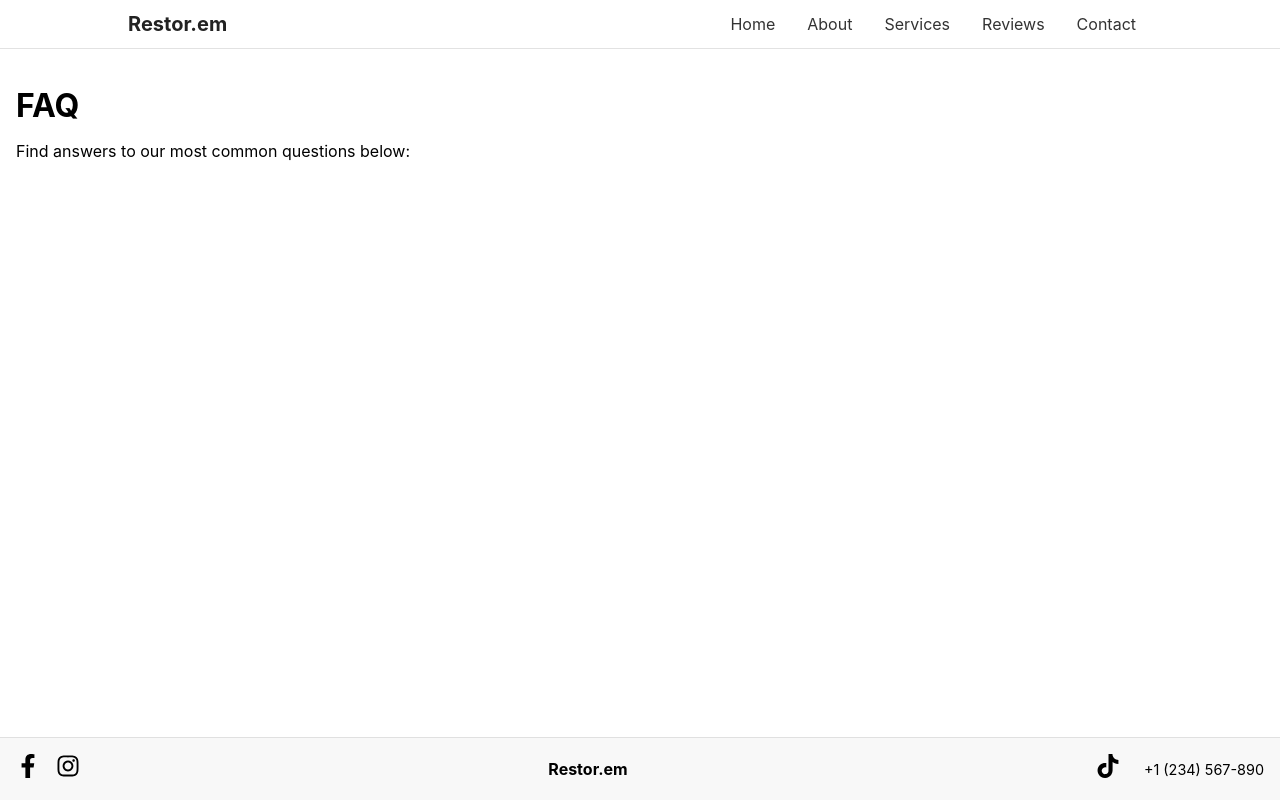
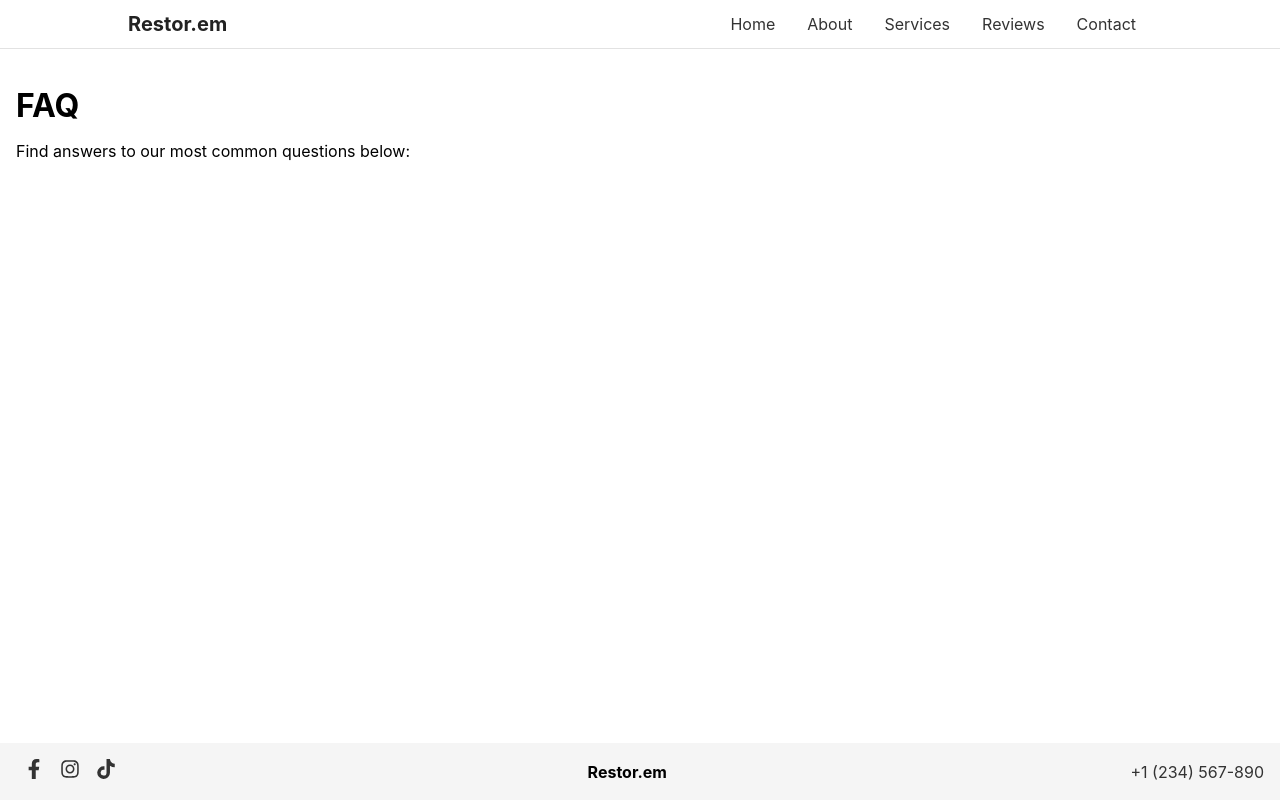
Before and after one commit to usmanAfzalKhan/car-mods-restorem, a React (Create React App) app: page /faq in a window 1280 px wide. Built offline with nearby package versions, Linux system fonts and the light colour scheme; no server answers.

Commit message:
fix: give Footer valid hrefs for accessibility (facebook, instagram, tiktok, tel)

```diff
--- a/src/components/Footer.css
+++ b/src/components/Footer.css
@@ -1,33 +1,23 @@
+/* src/components/Footer.css */
 .site-footer {
   display: flex;
+  justify-content: space-between;
   align-items: center;
-  justify-content: space-between;
   padding: 1rem;
-  background: #f8f8f8;
-  border-top: 1px solid #e0e0e0;
+  background: #f5f5f5;
 }
 
-.footer-left,
-.footer-right {
-  display: flex;
-  align-items: center;
-  gap: 1rem;
+.footer__social a {
+  margin: 0 0.5rem;
+  font-size: 1.25rem;
+  color: #333;
 }
 
-.footer-icon {
-  font-size: 1.5rem;
-  color: inherit;
+.footer__logo {
+  font-weight: bold;
+}
+
+.footer__contact a {
+  color: #333;
   text-decoration: none;
 }
-
-.footer-center {
-  font-weight: bold;
-  font-size: 1rem;
-}
-
-.footer-phone {
-  margin-left: 0.5rem;
-  font-size: 0.9rem;
-  color: inherit;
-  text-decoration: none;
-}
--- a/src/components/Footer.jsx
+++ b/src/components/Footer.jsx
@@ -1,31 +1,44 @@
+// src/components/Footer.jsx
 import React from 'react';
-import { FaFacebookF, FaInstagram } from 'react-icons/fa';
-import { SiTiktok } from 'react-icons/si';
+import { FaFacebookF, FaInstagram, FaTiktok } from 'react-icons/fa';
 import './Footer.css';
 
 export default function Footer() {
   return (
     <footer className="site-footer">
-      <div className="footer-left">
-        <a href="#" aria-label="Facebook" className="footer-icon">
+      <div className="footer__social">
+        <a
+          href="https://facebook.com/RestorEm"
+          target="_blank"
+          rel="noopener noreferrer"
+          aria-label="Facebook"
+        >
           <FaFacebookF />
         </a>
-        <a href="#" aria-label="Instagram" className="footer-icon">
+        <a
+          href="https://instagram.com/RestorEm"
+          target="_blank"
+          rel="noopener noreferrer"
+          aria-label="Instagram"
+        >
           <FaInstagram />
+        </a>
+        <a
+          href="https://tiktok.com/@RestorEm"
+          target="_blank"
+          rel="noopener noreferrer"
+          aria-label="TikTok"
+        >
+          <FaTiktok />
         </a>
       </div>
 
-      <div className="footer-center">
+      <div className="footer__logo">
         Restor.em
       </div>
 
-      <div className="footer-right">
-        <a href="#" aria-label="TikTok" className="footer-icon">
-          <SiTiktok />
-        </a>
-        <a href="tel:+1234567890" className="footer-phone">
-          +1 (234) 567-890
-        </a>
+      <div className="footer__contact">
+        <a href="tel:+1234567890">+1 (234) 567-890</a>
       </div>
     </footer>
   );
```
